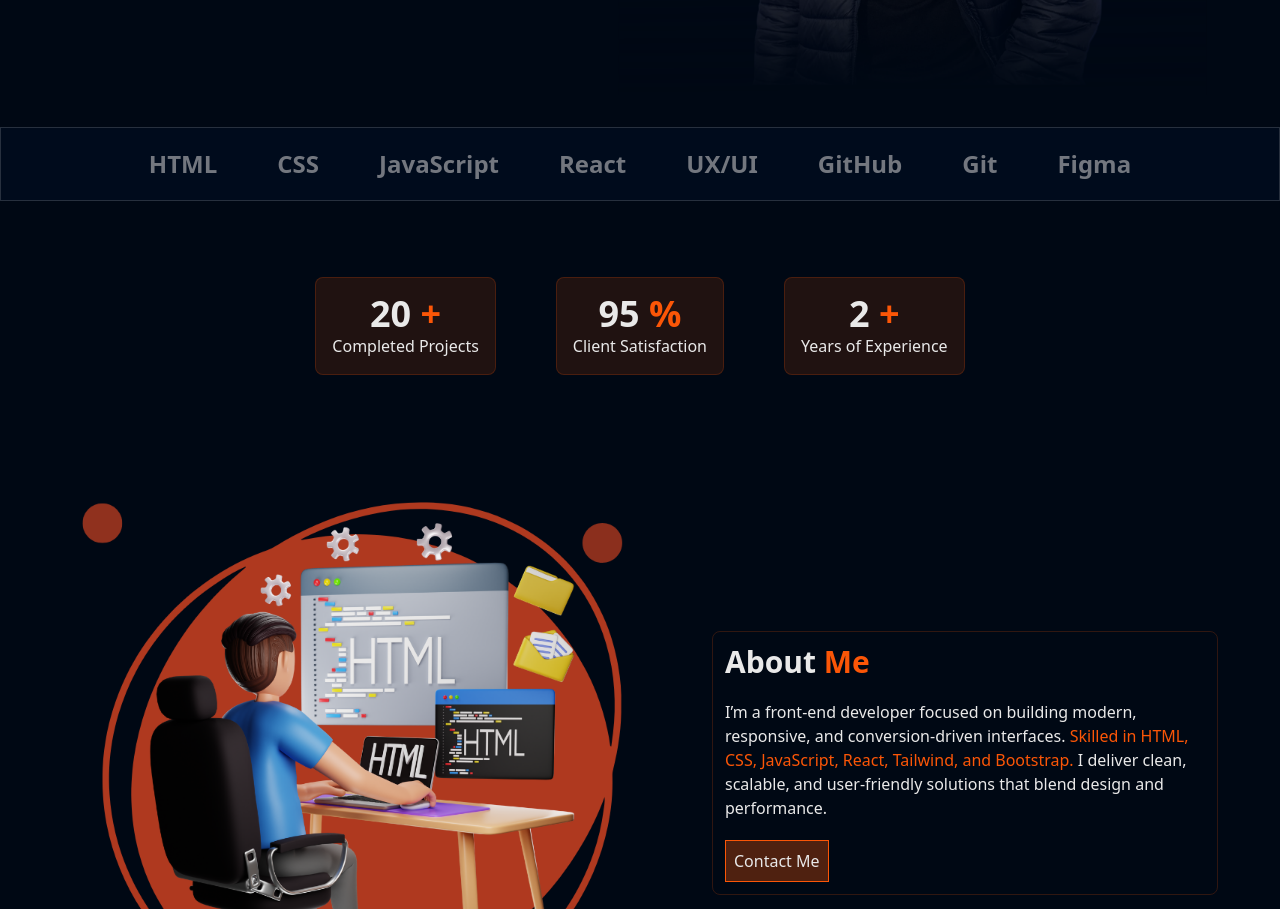
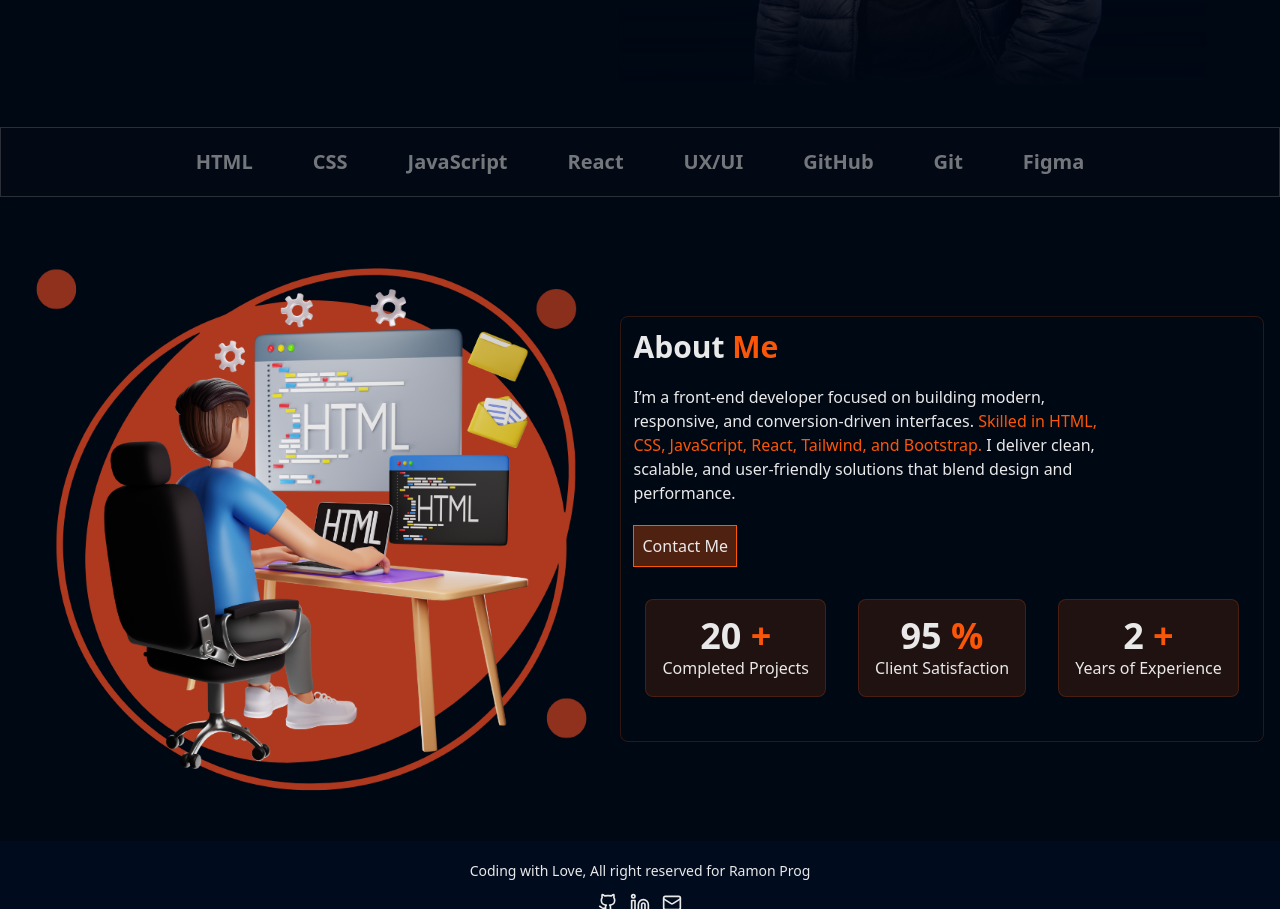
Before and after one commit to ramoncode-exe/my-dev-portfolio, a React (Vite) app: page / in a window 1280 px wide. Shown: the part 597-1506 px from the top of the page. Built offline with nearby package versions, Linux system fonts and the light colour scheme.

Commit message:
New Updates

```diff
--- a/src/App.jsx
+++ b/src/App.jsx
@@ -1,6 +1,5 @@
 import Header from './components/Header.jsx';
 import Home from './components/Home.jsx';
-import Datas from './components/Datas.jsx';
 import About from './components/About.jsx';
 import Skills from './components/Skills.jsx';
 import Footer from './components/Footer.jsx';
@@ -13,7 +12,6 @@ function App(){
       <Header />
       <Home />
       <Skills />
-      <Datas />
       <About />
       <Footer />
     </div>
--- a/src/components/About.jsx
+++ b/src/components/About.jsx
@@ -11,6 +11,20 @@ function About(){
                 <h2 className="text-3xl font-bold mb-5">About <span className="text-[#fb5607]">Me</span></h2>
                 <p className="w-120 text-md mb-5 max-lg:w-100 max-sm:w-70">I’m a front-end developer focused on building modern, responsive, and conversion-driven interfaces. <span className="text-[#fb5607]">Skilled in HTML, CSS, JavaScript, React, Tailwind, and Bootstrap.</span> I deliver clean, scalable, and user-friendly solutions that blend design and performance.</p>
                 <button className="bg-[#fb560750] p-2 mr-5 hover:bg-transparent border border-[#fb5607]">Contact Me</button>
+                    <div className="flex flex-row items-center justify-center gap-8 text-center p-3 mt-5 mb-5 max-lg:flex max-lg:flex-wrap max-lg:mt-3 max-lg:mb-3">
+                        <motion.div whileHover={{ scale: 1.1, rotate: 10 }} initial={{ y: +300, opacity: 0 }} animate={{ y: 0, opacity: 1 }} transition={{ duration: 2.5, ease: "easeIn" }} className="p-4 border border-[#fb560730] rounded-lg bg-[#fb560720]">
+                            <p className="text-4xl font-bold max-lg:text-3xl">20 <span className="text-[#fb5607]">+</span></p>
+                            <p className="text-md">Completed Projects</p>
+                        </motion.div>
+                        <motion.div whileHover={{ scale: 1.1, rotate: 10 }} initial={{ y: +300, opacity: 0 }} animate={{ y: 0, opacity: 1 }} transition={{ duration: 2.5, ease: "easeIn" }} className="p-4 border border-[#fb560730] rounded-lg bg-[#fb560720]">
+                            <p className="text-4xl font-bold max-lg:text-3xl">95 <span className="text-[#fb5607]">%</span></p>
+                            <p className="text-md">Client Satisfaction</p>
+                        </motion.div>
+                        <motion.div whileHover={{ scale: 1.1, rotate: 10 }} initial={{ y: +300, opacity: 0 }} animate={{ y: 0, opacity: 1 }} transition={{ duration: 2.5, ease: "easeIn" }} className="p-4 border border-[#fb560730] rounded-lg bg-[#fb560720]">
+                            <p className="text-4xl font-bold max-lg:text-3xl">2 <span className="text-[#fb5607]">+</span></p>
+                            <p className="text-md">Years of Experience</p>
+                        </motion.div>
+                    </div>
             </div>
         </div>
 
--- a/src/components/Datas.jsx
+++ /dev/null
@@ -1,22 +0,0 @@
-import { motion } from "framer-motion";
-
-function Datas(){
-    return(
-        <div className="flex flex-row items-center justify-center gap-15 text-center p-3 mt-16 mb-16 max-lg:flex max-lg:flex-wrap max-lg:mt-8 max-lg:mb-8">
-            <motion.div whileHover={{ scale: 1.1, rotate: 10 }} initial={{ y: +300, opacity: 0 }} animate={{ y: 0, opacity: 1 }} transition={{ duration: 2.5, ease: "easeIn" }} className="p-4 border border-[#fb560730] rounded-lg bg-[#fb560720]">
-                <p className="text-4xl font-bold">20 <span className="text-[#fb5607]">+</span></p>
-                <p className="text-md">Completed Projects</p>
-            </motion.div>
-            <motion.div whileHover={{ scale: 1.1, rotate: 10 }} initial={{ y: +300, opacity: 0 }} animate={{ y: 0, opacity: 1 }} transition={{ duration: 2.5, ease: "easeIn" }} className="p-4 border border-[#fb560730] rounded-lg bg-[#fb560720]">
-                <p className="text-4xl font-bold">95 <span className="text-[#fb5607]">%</span></p>
-                <p className="text-md">Client Satisfaction</p>
-            </motion.div>
-            <motion.div whileHover={{ scale: 1.1, rotate: 10 }} initial={{ y: +300, opacity: 0 }} animate={{ y: 0, opacity: 1 }} transition={{ duration: 2.5, ease: "easeIn" }} className="p-4 border border-[#fb560730] rounded-lg bg-[#fb560720]">
-                <p className="text-4xl font-bold">2 <span className="text-[#fb5607]">+</span></p>
-                <p className="text-md">Years of Experience</p>
-            </motion.div>
-        </div>
-    );
-}
-
-export default Datas;
--- a/src/components/Home.jsx
+++ b/src/components/Home.jsx
@@ -8,8 +8,8 @@ function Home(){
                 <motion.div className="max-lg:mb-6 max-lg:mt-6" initial={{ y:+200, opacity: 0 }} animate={{ y: 0, opacity: 1 }} transition={{ duration: 1.5, ease:"easeIn" }}>
                     <h1 className="text-3xl leading-16 font-bold"><span className="text-5xl">Hello</span><span className="text-[#fb5607]">.</span><br /><span className="font-normal ml-16">I<span className="text-[#fb5607]">'</span>m Ramon</span><br /> <span className="text-5xl">Front End Developer</span></h1>
                     <div className="mt-3">
-                        <motion.button whileHover={{ scale: 1.1 }} className="bg-[#fb560750] p-2 mr-5 hover:bg-transparent border border-[#fb5607]">Got a project?</motion.button>
-                        <motion.button whileHover={{ scale: 1.1 }} className="border border-[#fb560770] p-2 hover:bg-[#fb5607]">Contact Me</motion.button>
+                        <motion.button onClick={() => window.open("https://www.linkedin.com/in/ramon-patrick-0a8a47333/")} target="_blank" whileHover={{ scale: 1.1 }} className="bg-[#fb560750] p-2 mr-5 hover:bg-transparent border border-[#fb5607]">Got a project?</motion.button>
+                        <motion.button onClick={() => window.open("https://www.linkedin.com/in/ramon-patrick-0a8a47333/")} target="_blank" whileHover={{ scale: 1.1 }} className="border border-[#fb560770] p-2 hover:bg-[#fb5607]">Contact Me</motion.button>
                     </div>
                 </motion.div>
                 <div>
--- /dev/null
+++ b/src/components/Projects.jsx
@@ -0,0 +1,9 @@
+import { motion } from "framer-motion";
+
+function Projects(){
+    return(
+        <div>
+
+        </div>
+    );
+}
--- a/src/components/Skills.jsx
+++ b/src/components/Skills.jsx
@@ -2,30 +2,30 @@ import { motion } from "framer-motion";
 
 function Skills(){
     return(
-        <div className="flex flex-row gap-15 bg-[#] items-center justify-center border border-[#cccccc30] mt-5 mb-5 bg-[#000f2480] p-5 max-lg:flex-wrap">
+        <div className="flex flex-row gap-15 p-5 items-center justify-center border border-[#cccccc30] mt-5 mb-5 bg-[#050b1580] p-5 max-lg:flex-wrap">
             <div>
-                <motion.p initial={{ x:+200, opacity: 0 }} animate={{ x:0, opacity: 1 }} transition={{ duration: 1.5, ease: 'easeOut' }} className="text-2xl text-[#cccccc90] font-bold">HTML</motion.p>
+                <motion.p initial={{ x:+200, opacity: 0 }} animate={{ x:0, opacity: 1 }} transition={{ duration: 1.5, ease: 'easeOut' }} className="text-xl text-[#cccccc90] font-bold max-lg:textlg max-md:text-md">HTML</motion.p>
             </div>
             <div>
-                <motion.p initial={{ x:+200, opacity: 0 }} animate={{ x:0, opacity: 1 }} transition={{ duration: 1.5, ease: 'easeOut' }} className="text-2xl text-[#cccccc90] font-bold">CSS</motion.p>
+                <motion.p initial={{ x:+200, opacity: 0 }} animate={{ x:0, opacity: 1 }} transition={{ duration: 1.5, ease: 'easeOut' }} className="text-xl text-[#cccccc90] font-bold max-lg:text-lg max-md:text-md">CSS</motion.p>
             </div>
             <div>
-                <motion.p initial={{ x:+200, opacity: 0 }} animate={{ x:0, opacity: 1 }} transition={{ duration: 1.5, ease: 'easeOut' }} className="text-2xl text-[#cccccc90] font-bold">JavaScript</motion.p>
+                <motion.p initial={{ x:+200, opacity: 0 }} animate={{ x:0, opacity: 1 }} transition={{ duration: 1.5, ease: 'easeOut' }} className="text-xl text-[#cccccc90] font-bold max-lg:text-lg max-md:text-md">JavaScript</motion.p>
             </div>
             <div>
-                <motion.p initial={{ x:+200, opacity: 0 }} animate={{ x:0, opacity: 1 }} transition={{ duration: 1.5, ease: 'easeOut' }} className="text-2xl text-[#cccccc90] font-bold">React</motion.p>
+                <motion.p initial={{ x:+200, opacity: 0 }} animate={{ x:0, opacity: 1 }} transition={{ duration: 1.5, ease: 'easeOut' }} className="text-xl text-[#cccccc90] font-bold max-lg:text-lg max-md:text-md">React</motion.p>
             </div>
             <div>
-                <motion.p initial={{ x:+200, opacity: 0 }} animate={{ x:0, opacity: 1 }} transition={{ duration: 1.5, ease: 'easeOut' }} className="text-2xl text-[#cccccc90] font-bold">UX/UI</motion.p>
+                <motion.p initial={{ x:+200, opacity: 0 }} animate={{ x:0, opacity: 1 }} transition={{ duration: 1.5, ease: 'easeOut' }} className="text-xl text-[#cccccc90] font-bold max-lg:text-lg max-md:text-md">UX/UI</motion.p>
             </div>
             <div>
-                <motion.p initial={{ x:+200, opacity: 0 }} animate={{ x:0, opacity: 1 }} transition={{ duration: 1.5, ease: 'easeOut' }} className="text-2xl text-[#cccccc90] font-bold">GitHub</motion.p>
+                <motion.p initial={{ x:+200, opacity: 0 }} animate={{ x:0, opacity: 1 }} transition={{ duration: 1.5, ease: 'easeOut' }} className="text-xl text-[#cccccc90] font-bold max-lg:text-lg max-md:text-md">GitHub</motion.p>
             </div>
             <div>
-                <motion.p initial={{ x:+200, opacity: 0 }} animate={{ x:0, opacity: 1 }} transition={{ duration: 1.5, ease: 'easeOut' }} className="text-2xl text-[#cccccc90] font-bold">Git</motion.p>
+                <motion.p initial={{ x:+200, opacity: 0 }} animate={{ x:0, opacity: 1 }} transition={{ duration: 1.5, ease: 'easeOut' }} className="text-xl text-[#cccccc90] font-bold max-lg:text-lg max-md:text-md">Git</motion.p>
             </div>
             <div>
-                <motion.p initial={{ x:+200, opacity: 0 }} animate={{ x:0, opacity: 1 }} transition={{ duration: 1.5, ease: 'easeOut' }} className="text-2xl text-[#cccccc90] font-bold">Figma</motion.p>
+                <motion.p initial={{ x:+200, opacity: 0 }} animate={{ x:0, opacity: 1 }} transition={{ duration: 1.5, ease: 'easeOut' }} className="text-xl text-[#cccccc90] font-bold max-lg:text-lg max-md:text-md">Figma</motion.p>
             </div>
         </div>
     );
```
